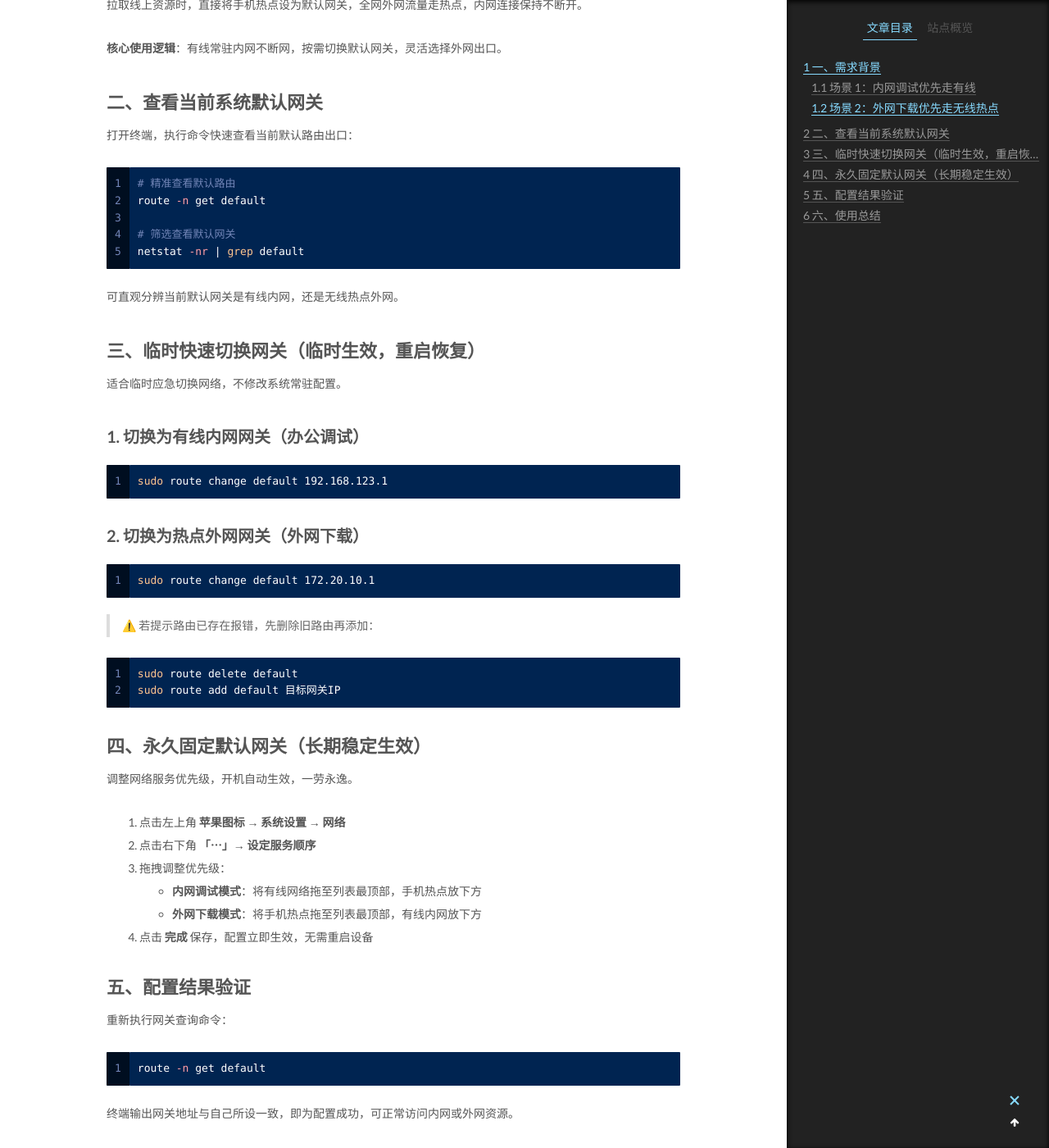
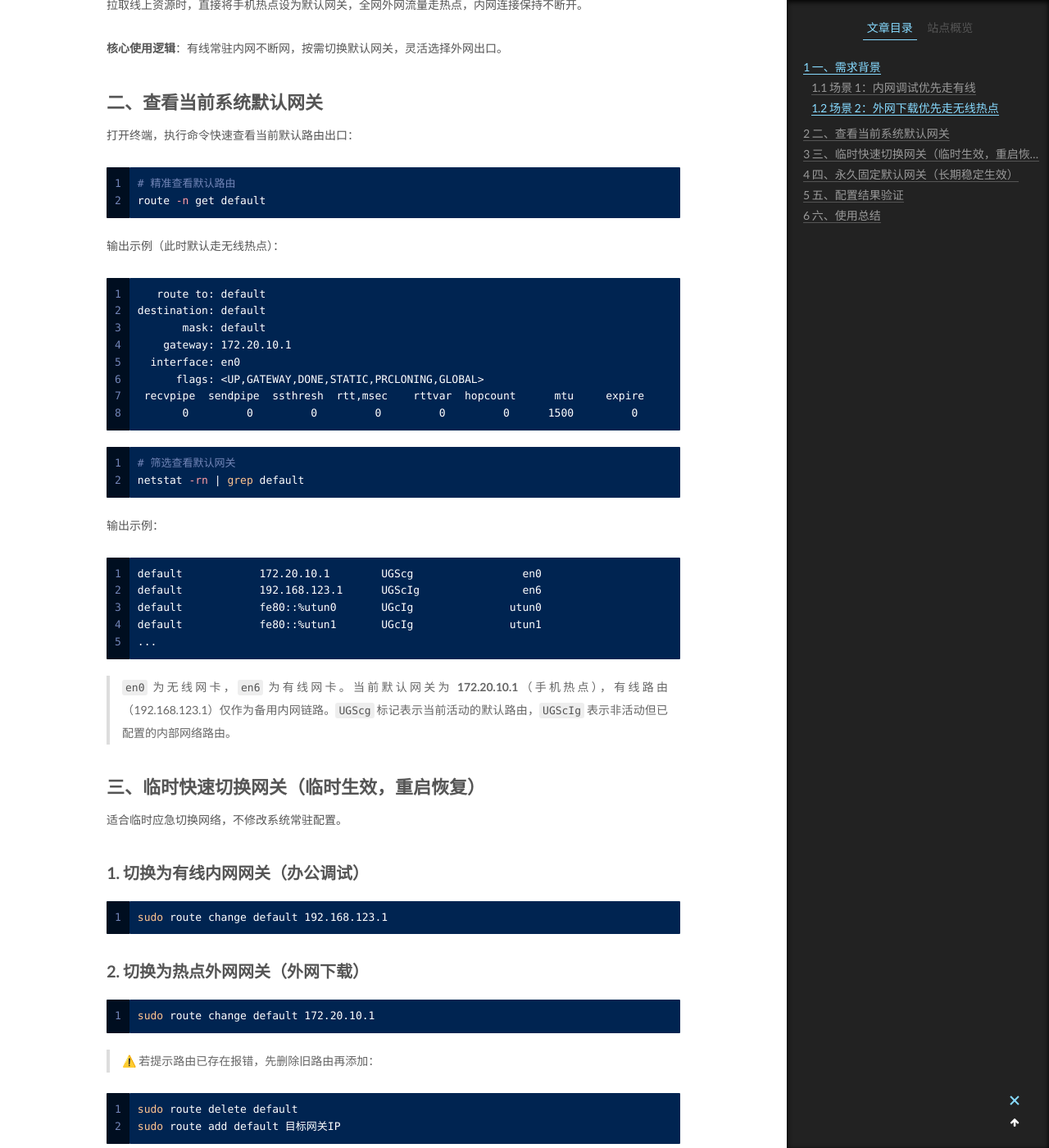
Before and after one commit to xrp001/xrp001.github.io, a Jekyll site: the page built from _posts/2026-05-17-macos-dual-network-gateway.md, in a window 1280 px wide and 1400 px high, scrolled down 834 px. Shown: the whole window at 82% size. Built offline with Jekyll 4.4.1, drawn with Linux system fonts in a browser that asks for light colours; comment, search, counter and statistics services are not loaded.

Commit message:
docs(posts): add route examples and fix netstat -rn
Add sample output for `route -n get default` and correct `netstat` flag from `-nr` to `-rn` for accurate routing table display. Explain interface mapping (`en0` vs `en6`) and route flags (`UGScg` vs `UGScIg`) to help users identify active default gateway and distinguish wired/wireless networks.

````diff
--- a/_posts/2026-05-17-macos-dual-network-gateway.md
+++ b/_posts/2026-05-17-macos-dual-network-gateway.md
@@ -37,12 +37,37 @@ tags:
 ```bash
 # 精准查看默认路由
 route -n get default
-
-# 筛选查看默认网关
-netstat -nr | grep default
 ```
 
-可直观分辨当前默认网关是有线内网，还是无线热点外网。
+输出示例（此时默认走无线热点）：
+
+```
+   route to: default
+destination: default
+       mask: default
+    gateway: 172.20.10.1
+  interface: en0
+      flags: <UP,GATEWAY,DONE,STATIC,PRCLONING,GLOBAL>
+ recvpipe  sendpipe  ssthresh  rtt,msec    rttvar  hopcount      mtu     expire
+       0         0         0         0         0         0      1500         0
+```
+
+```bash
+# 筛选查看默认网关
+netstat -rn | grep default
+```
+
+输出示例：
+
+```
+default            172.20.10.1        UGScg                 en0
+default            192.168.123.1      UGScIg                en6
+default            fe80::%utun0       UGcIg               utun0
+default            fe80::%utun1       UGcIg               utun1
+...
+```
+
+> `en0` 为无线网卡，`en6` 为有线网卡。当前默认网关为 **172.20.10.1**（手机热点），有线路由（192.168.123.1）仅作为备用内网链路。`UGScg` 标记表示当前活动的默认路由，`UGScIg` 表示非活动但已配置的内部网络路由。
 
 ## 三、临时快速切换网关（临时生效，重启恢复）
 
````
